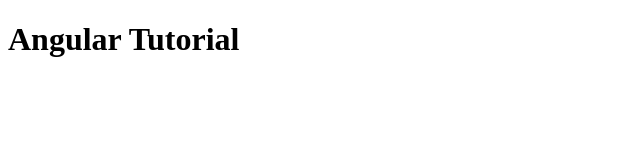
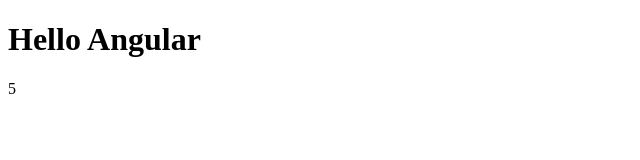
Before and after one commit to ypyang237/angular-demo, a website: page public/index.html in a window 1280 px wide. Shown: the whole page, without its empty margins (0-640 px from the left). Drawn offline with nearby package versions, Linux system fonts and the light colour scheme.

Commit message:
add angular templating syntax

```diff
--- a/public/index.html
+++ b/public/index.html
@@ -4,8 +4,12 @@
   <meta charset="UTF-8">
   <title>Angular Tutorial</title>
 </head>
-<body>
-  <h1>Angular Tutorial</h1>
+<body ng-app>
+  <h1>{{ "Hello" + " Angular" }}</h1>
+  <div>
+    {{2 + 3}}
+  </div>
+
   <script type="text/javascript" src="https://cdnjs.cloudflare.com/ajax/libs/angular.js/1.5.5/angular.min.js"></script>
 </body>
 </html>
```
